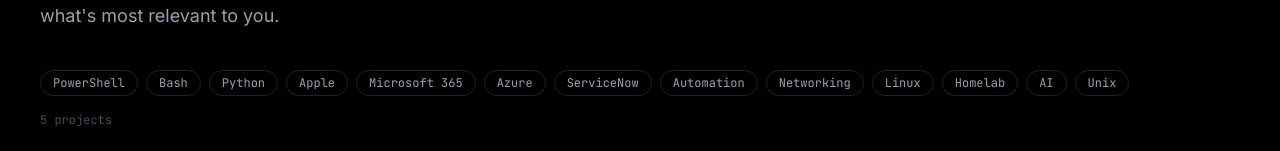
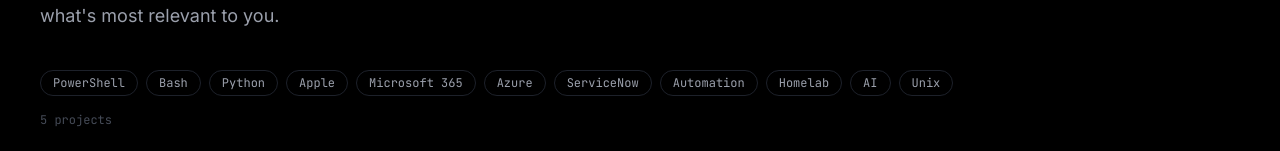
Before and after one commit to grandmasterjjs/Career-Portfolio, a Next.js app: page /projects in a window 1280 px wide. Shown: the part 303-454 px from the top of the page. Built offline with nearby package versions, Linux system fonts and the light colour scheme.

Commit message:
Remove unused project tags: Networking and Linux

```diff
--- a/src/data/projects.ts
+++ b/src/data/projects.ts
@@ -7,8 +7,6 @@
   | "Azure"
   | "ServiceNow"
   | "Automation"
-  | "Networking"
-  | "Linux"
   | "Homelab"
   | "AI"
   | "Unix";
@@ -173,8 +171,6 @@
   "Azure",
   "ServiceNow",
   "Automation",
-  "Networking",
-  "Linux",
   "Homelab",
   "AI",
   "Unix"
```
